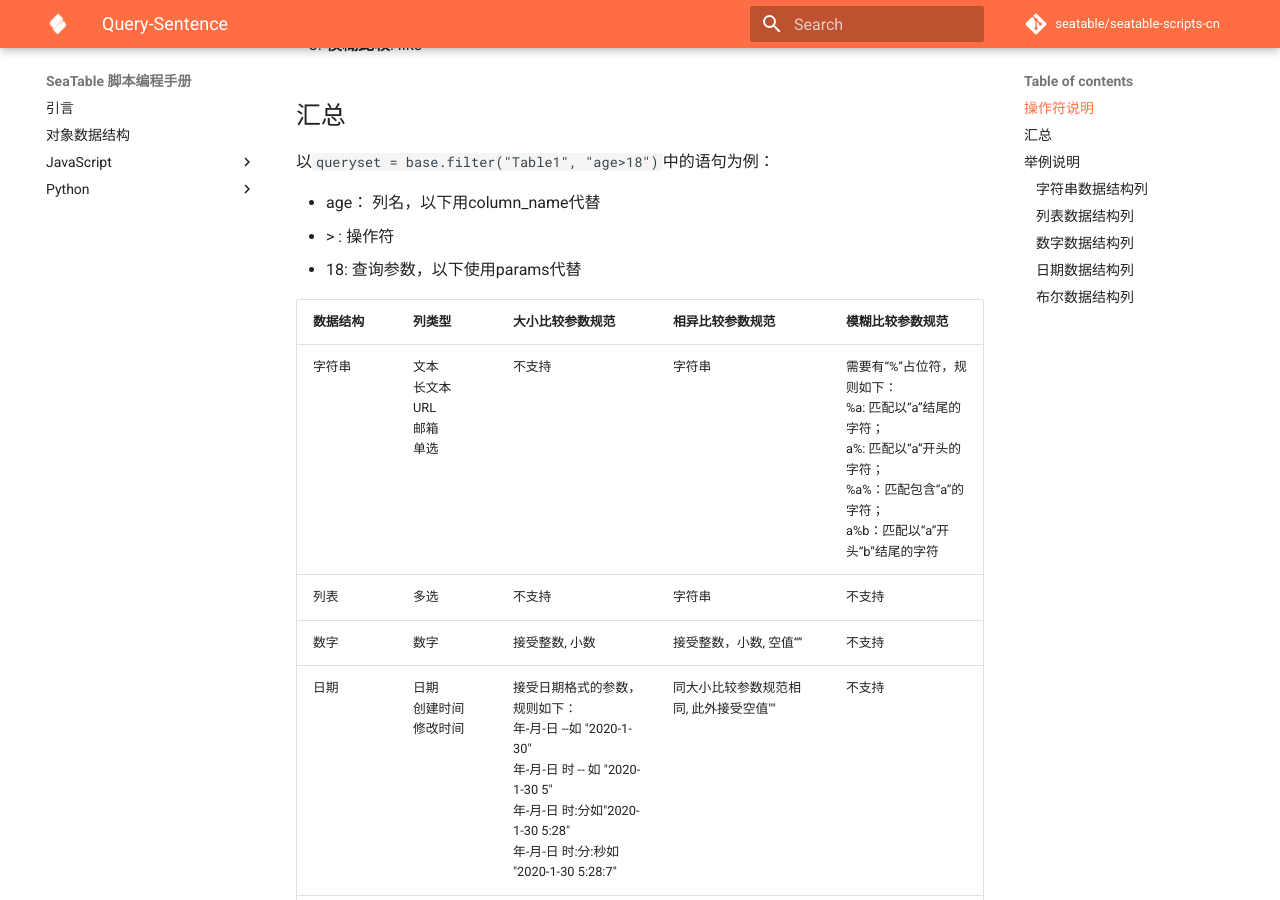
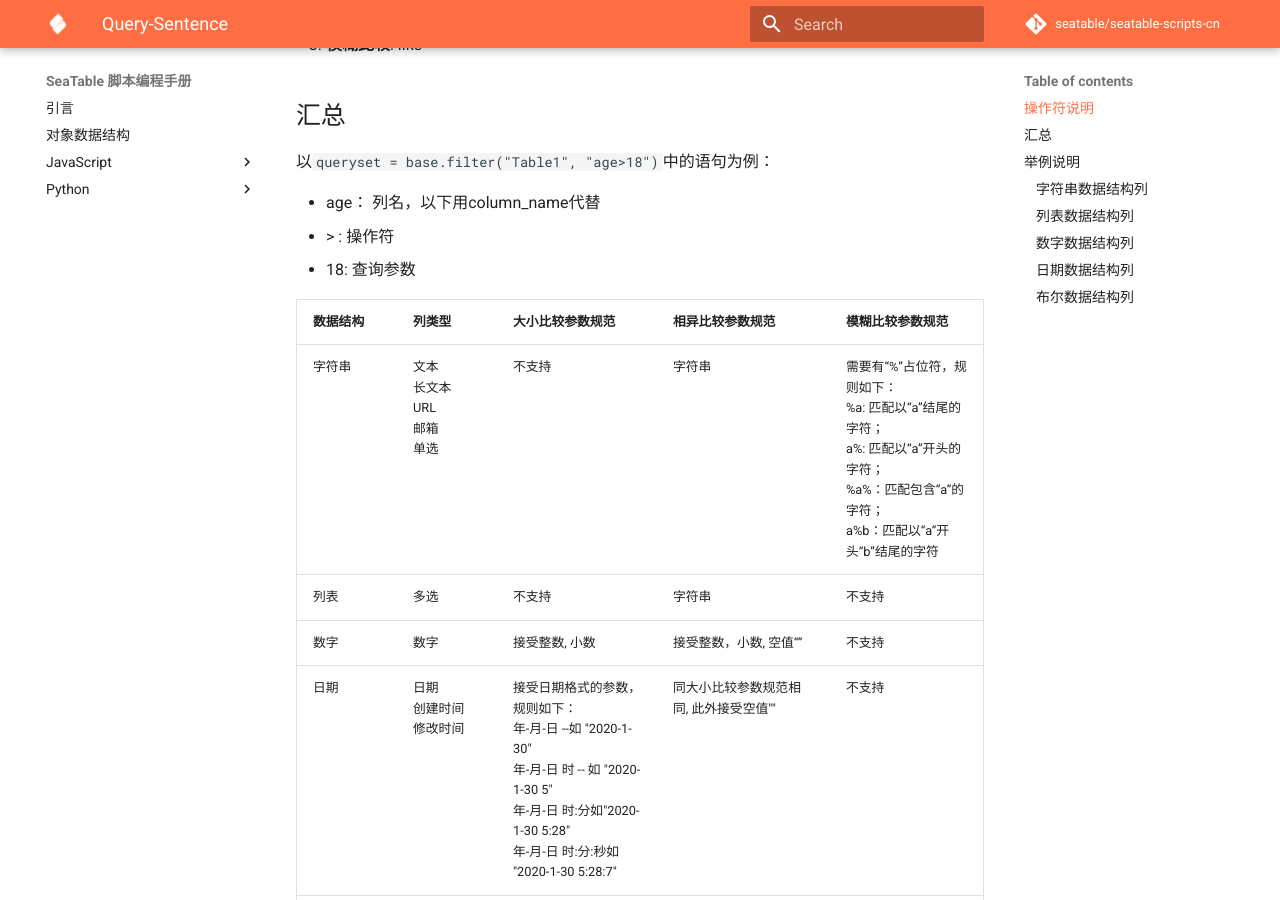
Before and after one commit to seatable/seatable-scripts-cn, an MkDocs documentation site: the page built from manual/python/query-sentences.md, in a window 1280 px wide and 900 px high, scrolled down 357 px. Built offline with MkDocs 1.6.1 and Material for MkDocs 9.7.7, drawn with Linux system fonts in a browser that asks for light colours; comment, search, counter and statistics services are not loaded.

Commit message:
Update query-sentences.md

```diff
--- a/manual/python/query-sentences.md
+++ b/manual/python/query-sentences.md
@@ -14,7 +14,7 @@
 
 * age： 列名，以下用column_name代替
 * \> : 操作符
-* 18: 查询参数，以下使用params代替
+* 18: 查询参数
 
 
 
```
